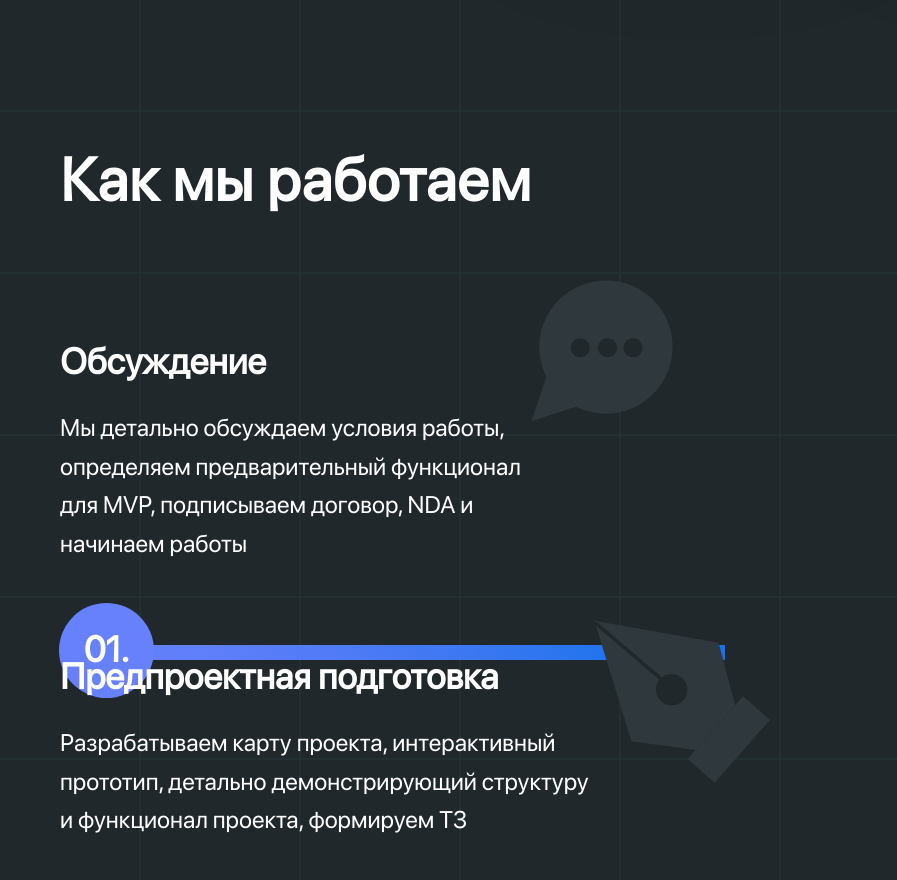
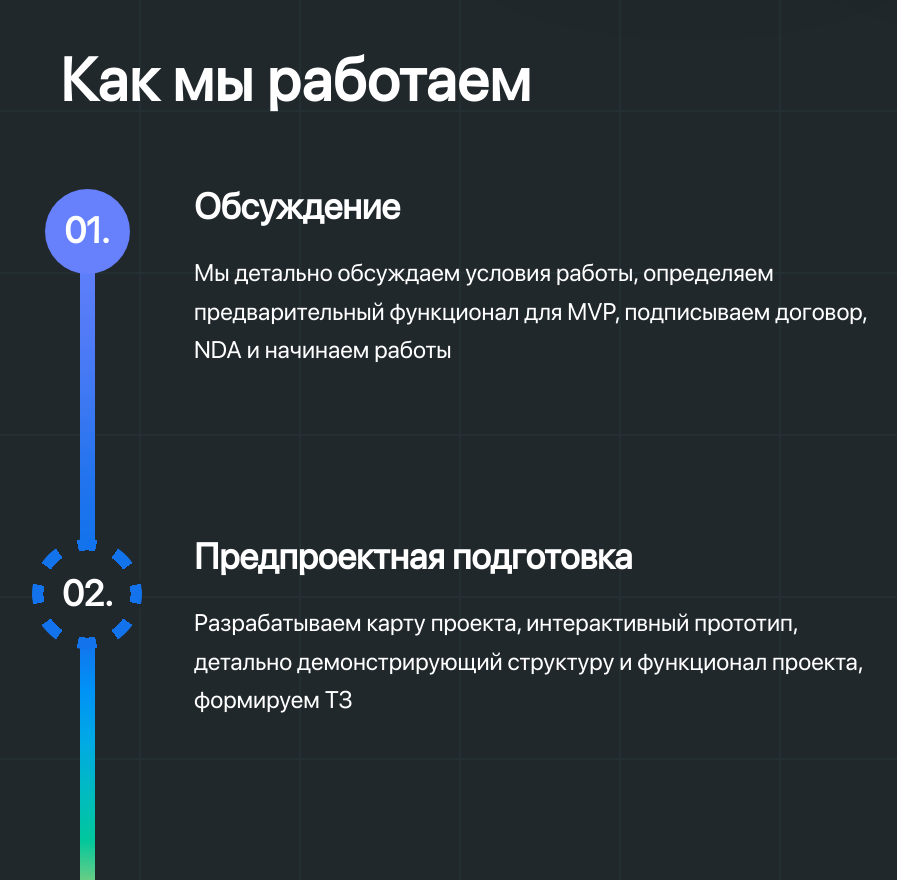
Before and after one commit to AlexYakubovsky/qualtech, a Next.js app: page / in a window 1280 px wide. Shown: the part 1920-2800 px from the top of the page, without its empty margins (20-917 px from the left). Built offline with nearby package versions, Linux system fonts and the light colour scheme.

Commit message:
how we work adaptive

```diff
--- a/components/sections/howWeWork/HowWeWork.js
+++ b/components/sections/howWeWork/HowWeWork.js
@@ -1,22 +1,25 @@
 import React from 'react'
+import useWindowSize from 'hooks/useWindowSize'
 import Step from './Step'
-import { Section, Container, Text, Lottie } from 'components/ui'
-import cn from 'classnames'
+import { Section, Container, Text } from 'components/ui'
 import img from 'images/backgrounds/2.png'
 import s from './how-we-work.module.scss'
 
 export default function HowWeWork() {
+	const { deviceWidth, size } = useWindowSize()
+
 	return (
 		<Section
 			backgroundImg={img.src}
 			style={{
 				backgroundRepeat: 'repeat',
-				backgroundSize: 'auto',
-				paddingTop: 200
+				backgroundSize: deviceWidth === 'large' ? 'auto' : '150%'
 			}}
 		>
 			<Container>
+				<div className={s.title}>
 					<Text as='h2'>Как мы работаем</Text>
+				</div>
 				<div className={s['how-we-work']}>
 					<Step
 						title='Обсуждение'
@@ -24,14 +27,20 @@ export default function HowWeWork() {
 						stepNumber='1'
 						square='fill'
 						squareColor='violet'
-						animationsImg={['animations/message.json']}
+						animationsImg={[
+							{ name: 'message', path: 'animations/message.json' },
+							{ name: 'arrow-left', path: 'animations/arrow-left.json' }
+						]}
 					/>
 					<Step
 						title='Предпроектная подготовка'
 						description='Разрабатываем карту проекта, интерактивный прототип, детально демонстрирующий структуру и функционал проекта, формируем ТЗ'
 						stepNumber='2'
 						square='dashed'
-						animationsImg={['animations/pen.json']}
+						animationsImg={[
+							{ name: 'pen', path: 'animations/pen.json' },
+							{ name: 'arrow-left', path: 'animations/arrow-left.json' }
+						]}
 					/>
 					<Step
 						title='Разработка'
@@ -39,8 +48,12 @@ export default function HowWeWork() {
 						stepNumber='3'
 						square='fill'
 						squareColor='green'
-						animationsImg={['animations/arrow-left.json', 'animations/gear.json']}
+						animationsImg={[
+							{ name: 'arrow-left', path: 'animations/arrow-left.json' },
+							{ name: 'gear', path: 'animations/gear.json' }
+						]}
 						svgLine={
+							size === 'xl' || size === 'xxl' ? (
 								<svg width='260' height='500'>
 									<linearGradient id='linearColors' x1='0' y1='0' x2='0' y2='1'>
 										<stop offset='5%' stopColor='#8cc0fc' />
@@ -52,6 +65,7 @@ export default function HowWeWork() {
 									</linearGradient>
 									<path d='M 0 7 A 180 176 0 0 1 0 493' stroke='url(#linearColors)' fill='none' strokeWidth='15' />
 								</svg>
+							) : null
 						}
 					/>
 					<Step
@@ -60,8 +74,12 @@ export default function HowWeWork() {
 						stepNumber='4'
 						square='fill'
 						squareColor='pink'
-						animationsImg={['animations/arrow-right.json']}
+						animationsImg={[
+							{ name: 'arrow-right', path: 'animations/arrow-right.json' },
+							{ name: 'like', path: 'animations/like.json' }
+						]}
 						svgLine={
+							size === 'xl' || size === 'xxl' ? (
 								<svg width='260' height='500'>
 									<linearGradient id='linearColors2' x1='0' y1='0' x2='0' y2='1'>
 										<stop offset='5%' stopColor='#81cf80' />
@@ -71,8 +89,10 @@ export default function HowWeWork() {
 										<stop offset='80%' stopColor='#eb9482' />
 										<stop offset='100%' stopColor='#ea908e' />
 									</linearGradient>
-								<path d='M 260 493 A 180 176 180 0 1 260 7' stroke='url(#linearColors2)' fill='none' strokeWidth='15' />
+									<path d='M 260 493 A 180 176 180 0 1 260 7' stroke='url(#linearColors2)' fill='none'
+												strokeWidth='15' />
 								</svg>
+							) : null
 						}
 					/>
 					<Step
@@ -80,10 +100,11 @@ export default function HowWeWork() {
 						description='После окончания всех запланированных работ происходит запуск MVP. Мы держим руку на пульсе и оказываем оперативную техническую поддержку'
 						stepNumber='5'
 						square='dashed'
-						animationsImg={['animations/like.json']}
+						animationsImg={[
+							{ name: 'like', path: 'animations/like.json' }
+						]}
 					/>
 				</div>
-
 			</Container>
 		</Section>
 	)
--- a/components/sections/howWeWork/Step.js
+++ b/components/sections/howWeWork/Step.js
@@ -33,12 +33,12 @@ const Step = ({
 				</div>
 				<div className={s.line} />
 			</div>
-			{animationsImg.length && (
+			{animationsImg?.length && (
 				animationsImg.map((animation, i) => (
 					<Lottie
 						key={i}
-						path={animation}
-						className={cn(s['animation-img'], s[`animation-${+i + 1}`])}
+						path={animation.path}
+						className={cn(s['animation-img'], s[`animation-${+i + 1}`], s[animation.name])}
 					/>
 				))
 			)}
--- a/components/sections/howWeWork/how-we-work.module.scss
+++ b/components/sections/howWeWork/how-we-work.module.scss
@@ -6,34 +6,100 @@ $green: #81CF80;
 $pink: #EA908E;
 $orange: #F05F10;
 
+.title {
+  @media (min-width: $xl) {
+    margin-top: 80px;
+  }
+}
+
 .how-we-work {
   display: flex;
   flex-wrap: wrap;
+  margin-top: 40px;
+  margin-bottom: 15px;
+  @media (min-width: $sm) {
+    margin-top: 60px;
+  }
+  @media (min-width: $lg) {
+    margin-top: 80px;
+  }
+  @media (min-width: $xl) {
     margin-top: 135px;
-  margin-bottom: 145px;
+    margin-bottom: 175px;
+  }
 }
 
 .step {
   position: relative;
   display: flex;
+  flex-direction: row-reverse;
+  width: 100%;
+  height: 400px;
+  @media (min-width: $xxs) {
+    height: 340px;
+  }
+  @media (min-width: $xs) {
+    height: 270px;
+  }
+  @media (min-width: $sm) {
+    justify-content: flex-end;
+  }
+  @media (min-width: $lg) {
+    height: 350px;
+  }
+  @media (min-width: $xl) {
     flex-direction: column;
     justify-content: space-between;
+  }
 
   &__content {
+    margin-left: 18px;
+    z-index: 1;
+    @media (min-width: $xxs) {
+      z-index: 0;
+    }
+    @media (min-width: $sm) {
+      margin-left: 45px;
+    }
+    @media (min-width: $lg) {
+      margin-left: 80px;
+    }
+    @media (min-width: $xl) {
       width: 560px;
-
-    p {
-      max-width: 500px;
+      margin-left: 0;
     }
 
     .description {
+      margin-top: 15px;
+      line-height: 29px;
+      max-width: 500px;
+      @media (min-width: $sm) {
+        margin-top: 20px;
+      }
+      @media (min-width: $md) {
+        max-width: 610px;
+      }
+      @media (min-width: $lg) {
+        max-width: 700px;
         margin-top: 30px;
         line-height: 38.5px;
+      }
+      @media (min-width: $xl) {
+        max-width: 500px;
+      }
     }
   }
 
   &__snake {
     position: relative;
+    max-width: 54px;
+    width: 100%;
+    display: flex;
+    justify-content: center;
+    @media (min-width: $xl) {
+      max-width: 100%;
+      display: block;
+    }
 
     .square {
       position: absolute;
@@ -43,36 +109,93 @@ $orange: #F05F10;
       border-radius: 50%;
 
       &-fill {
+        width: 54px;
+        height: 54px;
+        top: -1px;
+        @media (min-width: $sm) {
+          width: 66px;
+          height: 66px;
+        }
+        @media (min-width: $lg) {
+          width: 85px;
+          height: 85px;
+        }
+        @media (min-width: $xl) {
           width: 95px;
           height: 95px;
           top: -42.5px;
         }
+      }
 
       &-dashed {
+        width: 54px;
+        height: 54px;
+        top: -1px;
+        transform: rotate(-9deg);
+        @media (min-width: $sm) {
+          width: 85px;
+          height: 85px;
+        }
+        @media (min-width: $lg) {
+          width: 110px;
+          height: 110px;
+        }
+        @media (min-width: $xl) {
           width: 130px;
           height: 130px;
           top: -57px;
           transform: rotate(-1.5deg);
+        }
 
         .number {
+          transform: rotate(9deg);
+          @media (min-width: $xl) {
             transform: rotate(1.5deg);
+          }
         }
       }
     }
 
     .line {
+      height: 100%;
+      width: 10px;
+      @media (min-width: $lg) {
+        width: 15px;
+      }
+      @media (min-width: $xl) {
         height: 15px;
         width: 100%;
       }
+    }
 
     .number {
+      font-size: 20px;
+      font-weight: 700;
+      @media (min-width: $sm) {
+        font-size: 26px;
+      }
+      @media (min-width: $lg) {
         font-size: 36px;
-      font-weight: 700;
+      }
     }
   }
 
   .animation-img {
     position: absolute;
+    width: 150px;
+    height: 150px;
+    @media (min-width: $sm) {
+      width: 200px;
+      height: 200px;
+    }
+    @media (min-width: $lg) {
+      width: 250px;
+      height: 250px;
+    }
+    @media (min-width: $xxl) {
+      width: 300px;
+      height: 300px;
+    }
   }
 
   .svg-line {
@@ -82,92 +205,199 @@ $orange: #F05F10;
 
 .step-number-1 {
   &.step {
-    width: 665px;
+    @media (min-width: $xl) {
+      width: 44.5%;
       height: 315px;
+    }
+    @media (min-width: $xxl) {
+      width: 46.2%;
+    }
 
     .step__snake {
       .square {
+        @media (min-width: $xl) {
           left: -1px;
+        }
       }
 
       .line {
-        background: linear-gradient(45deg, #6780fc, #617ffa, #527bf7, #3d78f2, #2474ee, #1373ec);
+        background: linear-gradient(180deg, #6780fc, #617ffa, #527bf7, #3d78f2, #2474ee, #1373ec);
+        @media (min-width: $xl) {
+          background: linear-gradient(90deg, #6780fc, #617ffa, #527bf7, #3d78f2, #2474ee, #1373ec);
+        }
       }
     }
 
     .animation-img {
+      &.message {
+        bottom: -20px;
+        left: 60px;
+        @media (min-width: $sm) {
+          right: -30px;
+          top: -60px;
+          bottom: auto;
+          left: auto;
+        }
+        @media (min-width: $xl) {
           top: -135px;
-      right: -30px;
+        }
+      }
+
+      &.arrow-left {
+        bottom: 30px;
+        right: -10px;
+        @media (min-width: $sm) {
+          display: none;
+        }
+      }
     }
   }
 }
 
 .step-number-2 {
   &.step {
-    width: 530px;
+    @media (min-width: $xl) {
+      width: 36.8%;
       height: 315px;
+    }
 
     .step__content {
+      @media (min-width: $xl) {
         width: 530px;
+      }
 
       p {
+        @media (min-width: $xl) {
           max-width: 100%;
+        }
       }
     }
 
     .step__snake {
       .square {
+        @media (min-width: $xl) {
           left: -1px;
+        }
 
         &-dashed {
+          background-image: radial-gradient($black 56%, transparent 50% 100%), repeating-conic-gradient($black 5.5% 12%, $sky 1% 18%);
+          @media (min-width: $xl) {
             background-image: radial-gradient($black 55%, transparent 50% 100%), repeating-conic-gradient($black 8% 13%, $sky 1% 18%);
+          }
         }
       }
 
       .line {
+        background: linear-gradient(180deg, #1373ec, #1373ec, #1373ec, #0092f6, #00a9e5, #00bac2, #00c79c, #81cf80);
+        @media (min-width: $xl) {
           background: linear-gradient(90deg, #1373ec, #1373ec, #8cc0fc);
+        }
       }
     }
 
     .animation-img {
+      &.pen {
+        bottom: -10px;
+        right: 0;
+        @media (min-width: $sm) {
+          right: -30px;
+          top: -60px;
+          bottom: auto;
+        }
+        @media (min-width: $xl) {
           top: -120px;
           right: -240px;
+        }
+      }
+
+      &.arrow-left {
+        bottom: -20px;
+        left: 20px;
+        transform: rotate(270deg);
+        @media (min-width: $sm) {
+          display: none;
+        }
+      }
     }
   }
 }
 
 .step-number-3 {
   &.step {
+    @media (min-width: $xl) {
+      width: 62.5%;
+      margin-left: 37.5%;
+      height: 485px;
+      justify-content: flex-end;
+    }
+    @media (min-width: $xxl) {
       width: 66%;
       margin-left: 34%;
-    height: 485px;
-    justify-content: flex-end;
+    }
 
     .step__content {
+      @media (min-width: $xl) {
         padding-bottom: 100px;
         margin-left: 50px;
+      }
     }
 
     .step__snake {
       .square {
+        @media (min-width: $xl) {
           z-index: 1;
           left: 50px;
         }
+      }
 
       .line {
+        background: linear-gradient(180deg, #81cf80, #81cf80, #aac368, #c9b460, #dea667, #ea9978, #ea908e);
+        @media (min-width: $xl) {
+          position: relative;
           right: 240px;
-        position: relative;
           background: linear-gradient(90deg, #81cf80, #81cf80, #81cf80, #76cb83, #5bc189, #3bb58f, #1daa93, #0ca594);
+        }
       }
     }
 
     .animation-img {
+      &.arrow-left {
+        display: none;
+        @media (min-width: $xl) {
+          display: block;
           top: 115px;
           right: 40px;
+        }
+      }
 
-      &.animation-2 {
-        left: -480px;
-        right: auto;
+      &.gear {
+        bottom: 0;
+        right: -10px;
+        width: 80px;
+        height: 80px;
+        @media (min-width: $xxs) {
+          bottom: -10px;
+          right: 0;
+          width: 100px;
+          height: 100px;
+        }
+        @media (min-width: $sm) {
+          right: 0;
+          top: -20px;
+          bottom: auto;
+          width: 130px;
+          height: 130px;
+        }
+        @media (min-width: $lg) {
+          width: 180px;
+          height: 180px;
+        }
+        @media (min-width: $xl) {
+          left: -440px;
+          top: 125px;
+          width: 300px;
+          height: 300px;
+        }
       }
     }
 
@@ -178,40 +408,68 @@ $orange: #F05F10;
   }
 }
 
-.step-from-3-to-4 {
-  width: 38%;
-
-  .animation-img {
-    top: 50%;
-    left: 50px;
-    transform: translateY(-50%);
-  }
-}
-
 .step-number-4 {
   &.step {
-    width: 1000px;
+    @media (min-width: $xl) {
+      width: 65.4%;
       height: 485px;
       padding-left: 250px;
       padding-top: 120px;
+    }
+    @media (min-width: $xxl) {
+      width: 69.4%;
+      padding-left: 250px;
+    }
 
     .step__content {
+      @media (min-width: $xl) {
+        margin-left: 20px;
+      }
+      @media (min-width: $xxl) {
         margin-left: 70px;
+      }
     }
 
     .step__snake {
       .square {
+        @media (min-width: $xl) {
+          left: 20px;
+        }
+        @media (min-width: $xxl) {
           left: 70px;
+        }
       }
 
       .line {
+        background: linear-gradient(180deg, #ea908e, #ea908e, #ea908e, #f66f50, #f46635, #f05f10);
+        @media (min-width: $xl) {
           background: linear-gradient(90deg, #ea908e, #ea908e, #ea908e, #f66f50, #f46635, #f05f10);
+        }
       }
     }
 
     .animation-img {
+      &.arrow-right {
+        display: none;
+        @media (min-width: $sm) {
+          display: block;
+          right: -30px;
+          top: -60px;
+        }
+        @media (min-width: $xl) {
+          right: auto;
           left: 20px;
-      top: 80px;
+          top: 130px
+        }
+      }
+
+      &.like {
+        bottom: -65px;
+        right: -20px;
+        @media (min-width: $sm) {
+          display: none;
+        }
+      }
     }
 
     .svg-line {
@@ -223,29 +481,61 @@ $orange: #F05F10;
 
 .step-number-5 {
   &.step {
-    width: 440px;
+    height: 245px;
+    @media (min-width: 414px) {
+      height: 220px;
+    }
+    @media (min-width: $xs) {
+      height: 185px;
+    }
+    @media (min-width: $sm) {
+      height: 160px;
+    }
+    @media (min-width: $lg) {
+      height: 200px;
+    }
+    @media (min-width: $xl) {
+      width: 30.5%;
       height: 485px;
       padding-top: 120px;
+    }
 
     .step__content {
       p {
+        @media (min-width: $xl) {
           max-width: 440px;
+        }
       }
     }
 
     .step__snake {
       .square {
+        @media (min-width: $xl) {
           left: -1px;
+        }
 
         &-dashed {
+          background-image: radial-gradient($black 56%, transparent 50% 100%), repeating-conic-gradient($black 5.5% 12%, $orange 1% 18%);
+          @media (min-width: $xl) {
             background-image: radial-gradient($black 55%, transparent 50% 100%), repeating-conic-gradient($black 8% 13%, $orange 1% 18%);
+          }
         }
       }
     }
 
     .animation-img {
+      &.like {
+        display: none;
+        @media (min-width: $sm) {
+          display: block;
+          right: -30px;
+          top: -60px;
+        }
+        @media (min-width: $xl) {
           top: -55px;
           right: -10px;
+        }
+      }
     }
   }
 }
--- a/components/sections/ourServices/ServiceItem.js
+++ b/components/sections/ourServices/ServiceItem.js
@@ -52,8 +52,10 @@ const ServiceItem = ({
 }
 
 ServiceItem.propTypes = {
-	index: PropTypes.oneOfType([PropTypes.string, PropTypes.number]),
-	footer: PropTypes.string.isRequired,
+	index: PropTypes.oneOfType([
+		PropTypes.string, PropTypes.number
+	]),
+	footer: PropTypes.string,
 	title: PropTypes.string.isRequired
 }
 
--- a/styles/_reset.scss
+++ b/styles/_reset.scss
@@ -8,6 +8,10 @@ body {
   font-size: $font-size;
   line-height: $line-height;
   font-weight: 400;
+}
+
+body > div {
+  overflow-x: hidden;
 }
 
 * {
```
Lines whose indentation alone changed are shown as unchanged.
